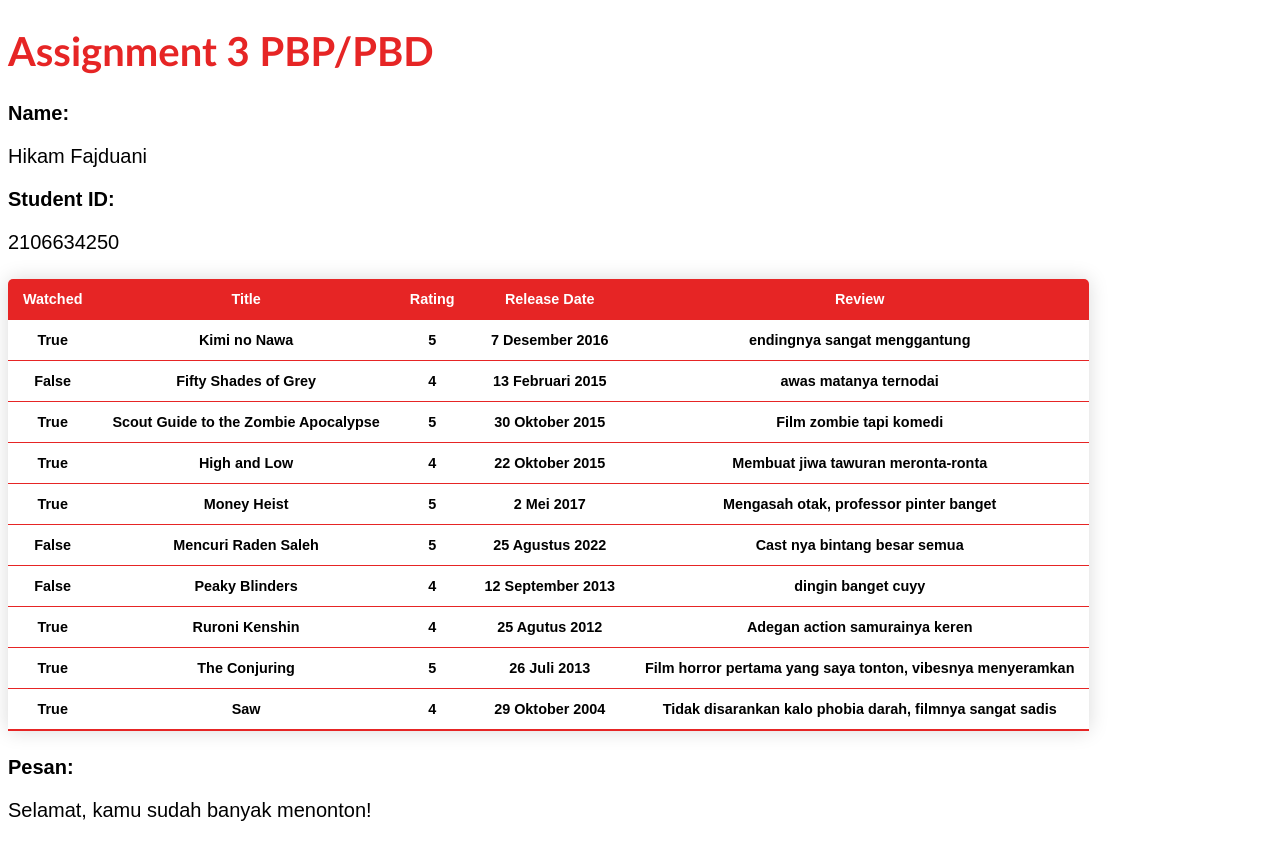
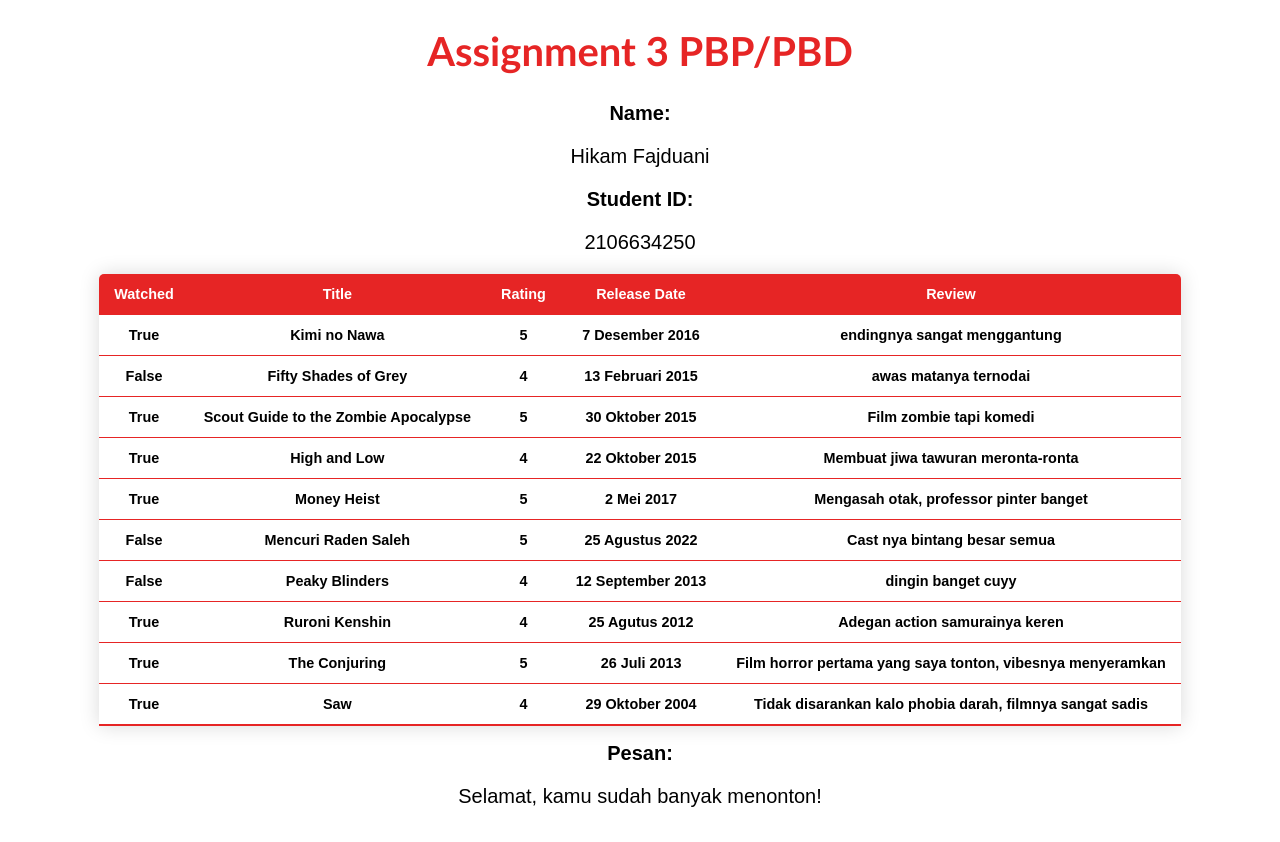
Before and after one commit to hikamfajduani/Repo-Hikam-Tugas1, a Django app: page /mywatchlist/html/ in a window 1280 px wide. After the commit the page ends 807 px from the top, so only its background shows below. Run offline with Django 4.2, Linux system fonts and the light colour scheme; data comes from the database, SQL or seed files in the repository; lists and menus that the app fills with data are empty.

Commit message:
menambahkan file baru

```diff
--- a/mywatchlist/templates/watchlist.html
+++ b/mywatchlist/templates/watchlist.html
@@ -4,33 +4,38 @@
   <style>
     .tabel{
       margin: 0 auto;
+      text-align: center;
     }
     .text{
       font-size: 20px;
       font-family: sans-serif;
       font-weight: bold;
+      text-align: center;
     }
     .text1{
       font-size: 20px;
       font-family: sans-serif;
       font-weight:lighter;
+      text-align: center;
     }
     .text2{
       font-size: 40px;
       font-family:'Gill Sans', 'Gill Sans MT', Calibri, 'Trebuchet MS', sans-serif;
       font-weight:bolder;
       color: #e62525;
+      text-align: center;
 
     }
     .content-table{
       border-collapse: collapse;
-      margin: 25px 0;
+      margin: auto;
       font-family: sans-serif;
       font-size: 0.9em;
       min-width: 400px;
       border-radius: 5px 5px 0 0;
       overflow: hidden;
       box-shadow: 0 0 20px rgba(0, 0, 0, 0.15);
+
     }
     .content-table th,
     .content-table td{
```
